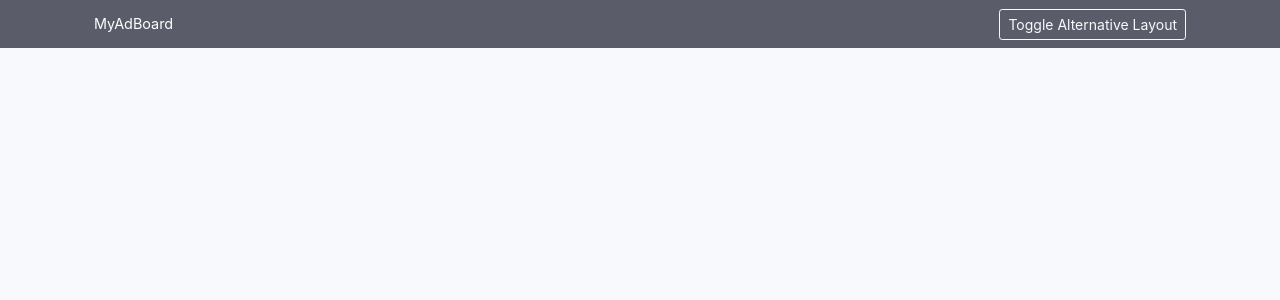
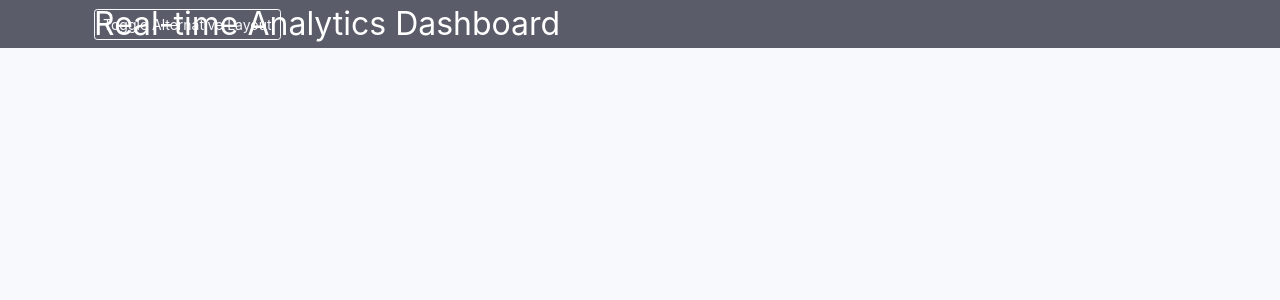
Before and after one commit to KaungMK/DynamicAdvertisementBoard, a Flask app: template templates/base.html in a window 1280 px wide. Shown: the top 300 px of the page. Run offline with Flask 3, Linux system fonts and the light colour scheme; the template is opened without the code that fills it, so the values that code supplies are empty; some libraries are stand-ins or nearby versions.

Commit message:
Updated the taskbar

```diff
--- a/templates/base.html
+++ b/templates/base.html
@@ -31,10 +31,12 @@
 
 <!-- 🔝 Navbar -->
 <nav class="navbar navbar-expand-lg navbar-dark bg-dark fixed-top">
-    <div class="container">
-      <a class="navbar-brand" href="/">MyAdBoard</a>
+  <div class="container position-relative">
+    <!-- Centered Title -->
+    <h2 class="text-white position-absolute start-50 translate-middle-x mb-0">Real-time Analytics Dashboard</h2>
 
-      <div class="d-flex ms-auto">
+    <!-- Right-aligned toggle button -->
+    <div class="ms-auto">
       <button id="toggleViewBtn" class="btn btn-outline-light btn-sm" onclick="toggleView()">
         Toggle Alternative Layout
       </button>
```
Also changed, not shown: templates/analytics.html (+2 -6 lines). Lines whose indentation alone changed are shown as unchanged.
